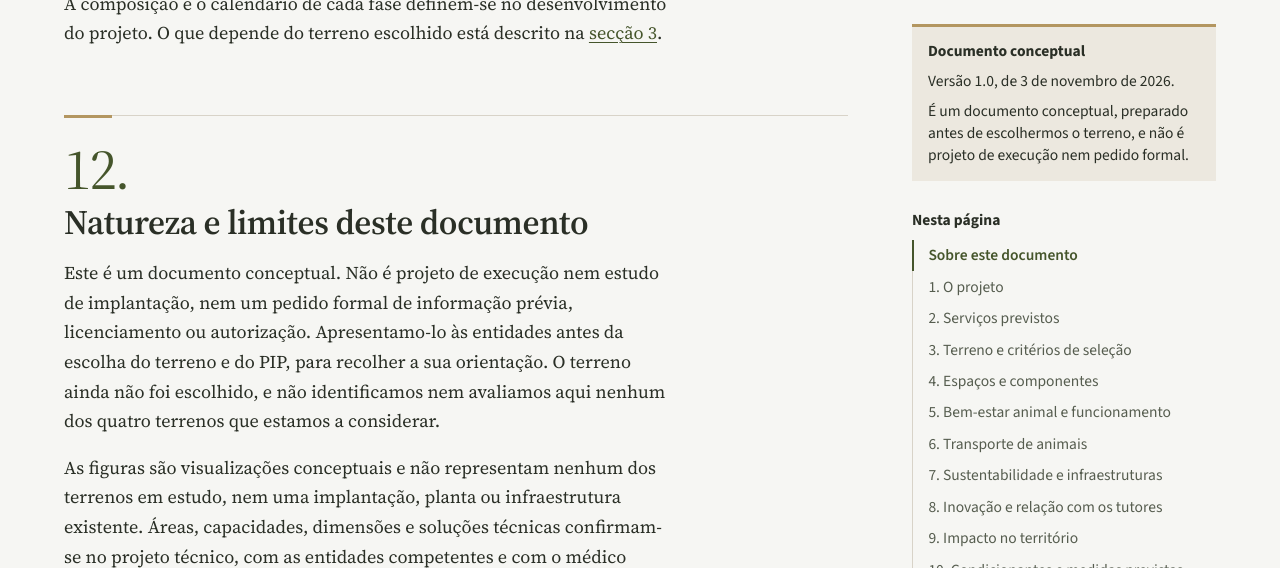
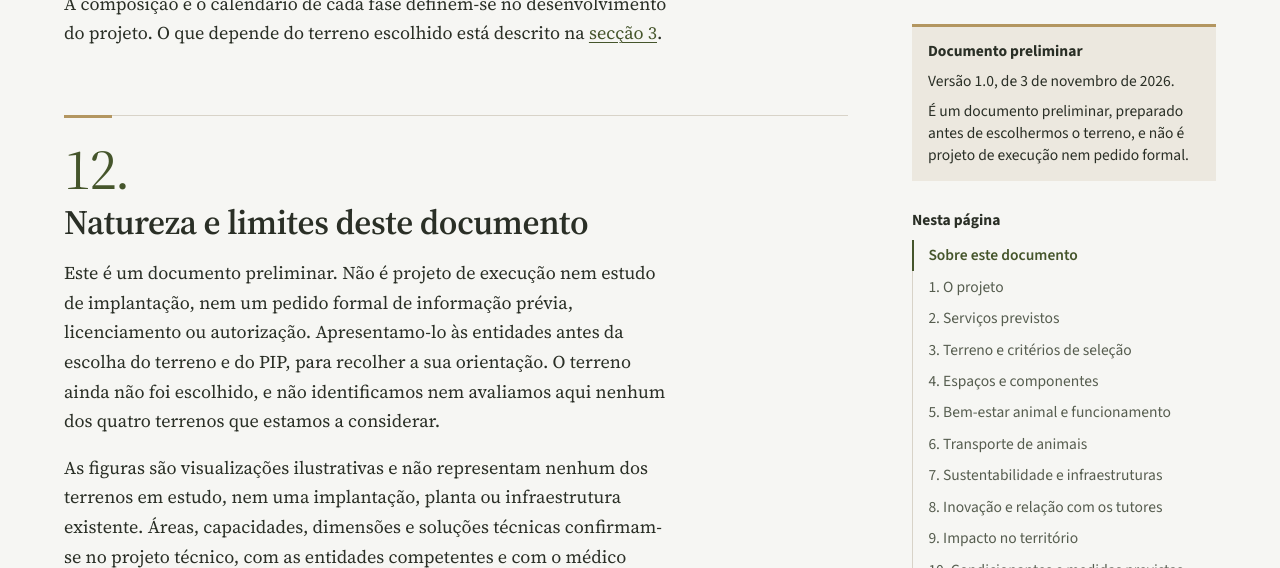
Before and after one commit to NunoMACastro/aldeia_canina, a Jekyll site: the page built from README.md, in a window 1280 px wide and 900 px high, scrolled down 23183 px. Shown: the top 568 px of the window. Built offline with Jekyll 4.4.1, drawn with Linux system fonts in a browser that asks for light colours; our own code applies the rules of GitHub Pages for plain Markdown files; some of the changed text lies outside the part shown.

Commit message:
Update: Contactos no rodapé, site fora dos motores de busca e ressalvas sem «conceptual»
Co-Authored-By: Claude Opus 5.5 <noreply@anthropic.com>

```diff
--- a/README.md
+++ b/README.md
@@ -4,7 +4,7 @@ Apresentação do projeto às entidades. Versão 1.0, de 3 de novembro de 2026,
 
 ## Sobre este documento
 
-Este documento apresenta o projeto no seu conjunto: o conceito, os serviços, os espaços, o funcionamento, as infraestruturas e os critérios de escolha do terreno. É o mesmo para todas as entidades. É um documento conceptual, preparado antes de escolhermos o terreno, e não é projeto de execução nem pedido formal.
+Este documento apresenta o projeto no seu conjunto: o conceito, os serviços, os espaços, o funcionamento, as infraestruturas e os critérios de escolha do terreno. É o mesmo para todas as entidades. É um documento preliminar, preparado antes de escolhermos o terreno, e não é projeto de execução nem pedido formal.
 
 Para cada entidade preparámos também um documento com os regimes que identificámos e as questões que gostaríamos de confirmar:
 
@@ -43,9 +43,9 @@ Os serviços vão do alojamento com pernoita à creche diária/ATL canino, com t
 
 Para a sustentabilidade ambiental, procuramos soluções eficientes (ver [secção 7](#7-sustentabilidade-e-infraestruturas)). O transporte serve também quem tem dificuldade em deslocar-se, a relação com os tutores apoia-se num portal digital (ver [secção 8](#8-inovação-e-relação-com-os-tutores)) e queremos que a aldeia tenha impacto económico e social no território. Crescerá por módulos, de forma progressiva (ver [secção 11](#11-faseamento)).
 
-![Vista aérea conceptual de uma aldeia canina integrada numa paisagem natural, com pequenas casas de alojamento, caminhos, zonas verdes e edifícios de apoio](images/aerial-readme.webp)
+![Vista aérea ilustrativa de uma aldeia canina integrada numa paisagem natural, com pequenas casas de alojamento, caminhos, zonas verdes e edifícios de apoio](images/aerial-readme.webp)
 
-_Figura 1. Visualização conceptual da organização geral da aldeia. Não representa nenhum dos terrenos em estudo, nem uma implantação ou um projeto de execução._
+_Figura 1. Visualização ilustrativa da organização geral da aldeia. Não representa nenhum dos terrenos em estudo, nem uma implantação ou um projeto de execução._
 
 ## 2. Serviços previstos
 
@@ -119,9 +119,9 @@ O acesso é controlado, com dupla porta de segurança e uma zona de espera separ
 
 O projeto gira à volta das casas de alojamento animal: pequenas construções independentes ou agrupadas em núcleos pouco densos, para que nem a imagem nem a experiência sejam as de uma sequência de boxes. A arquitetura, os materiais, o afastamento entre as casas e a relação com a paisagem dão forma à ideia de aldeia.
 
-![Perspetiva conceptual do interior de uma aldeia canina, com casa de apoio, casas de alojamento independentes, caminhos e espaços exteriores](images/view-readme.webp)
+![Perspetiva ilustrativa do interior de uma aldeia canina, com casa de apoio, casas de alojamento independentes, caminhos e espaços exteriores](images/view-readme.webp)
 
-_Figura 2. Visualização conceptual do ambiente pretendido. Não representa nenhum dos terrenos em estudo, nem uma implantação ou um projeto de execução._
+_Figura 2. Visualização ilustrativa do ambiente pretendido. Não representa nenhum dos terrenos em estudo, nem uma implantação ou um projeto de execução._
 
 Prevemos cinco tipologias de casa:
 
@@ -345,9 +345,9 @@ A composição e o calendário de cada fase definem-se no desenvolvimento do pro
 
 ## 12. Natureza e limites deste documento
 
-Este é um documento conceptual. Não é projeto de execução nem estudo de implantação, nem um pedido formal de informação prévia, licenciamento ou autorização. Apresentamo-lo às entidades antes da escolha do terreno e do PIP, para recolher a sua orientação. O terreno ainda não foi escolhido, e não identificamos nem avaliamos aqui nenhum dos quatro terrenos que estamos a considerar.
+Este é um documento preliminar. Não é projeto de execução nem estudo de implantação, nem um pedido formal de informação prévia, licenciamento ou autorização. Apresentamo-lo às entidades antes da escolha do terreno e do PIP, para recolher a sua orientação. O terreno ainda não foi escolhido, e não identificamos nem avaliamos aqui nenhum dos quatro terrenos que estamos a considerar.
 
-As figuras são visualizações conceptuais e não representam nenhum dos terrenos em estudo, nem uma implantação, planta ou infraestrutura existente. Áreas, capacidades, dimensões e soluções técnicas confirmam-se no projeto técnico, com as entidades competentes e com o médico veterinário responsável.
+As figuras são visualizações ilustrativas e não representam nenhum dos terrenos em estudo, nem uma implantação, planta ou infraestrutura existente. Áreas, capacidades, dimensões e soluções técnicas confirmam-se no projeto técnico, com as entidades competentes e com o médico veterinário responsável.
 
 O documento não é parecer jurídico e não confirma a licenciabilidade nem a conformidade legal do projeto. Os documentos das entidades indicam os regimes que identificámos, mas o enquadramento de cada matéria depende das fontes oficiais e da validação das entidades competentes.
 
--- a/_config.yml
+++ b/_config.yml
@@ -12,11 +12,14 @@ repositorio_md: https://github.com/NunoMACastro/aldeia_canina/blob/main/
 # estas frases mudam também.
 versao: "Versão 1.0, de 3 de novembro de 2026."
 versao_longa: "Apresentação do projeto às entidades. Versão 1.0, de 3 de novembro de 2026, baseada na visão 2.0 do projeto, da mesma data."
-natureza: "É um documento conceptual, preparado antes de escolhermos o terreno, e não é projeto de execução nem pedido formal."
+natureza: "É um documento preliminar, preparado antes de escolhermos o terreno, e não é projeto de execução nem pedido formal."
 # Título da página de entrada no site: a primeira frase do README.
 titulo_entrada: "Apresentação do projeto às entidades"
 # Nome na barra superior, o único sítio do site onde aparece.
 nome_barra: "Projeto Aldeia Canina Sustentável em Viseu"
+# Contactos do promotor no rodapé, indicados pelo utilizador a 2026-11-04.
+contacto_telefone: "966 182 433"
+contacto_email: "mariajpsousa@icloud.com"
 
 markdown: kramdown
 kramdown:
--- a/_layouts/default.html
+++ b/_layouts/default.html
@@ -131,7 +133,7 @@
   <div class="folha">
     <aside class="lado" aria-label="Sobre este documento e navegação">
       <div class="natureza">
-        <p class="natureza-t">Documento conceptual</p>
+        <p class="natureza-t">Documento preliminar</p>
         <p>{{ site.versao }}</p>
         <p>{{ site.natureza }}</p>
       </div>
@@ -161,9 +163,9 @@
   <div class="pe-in">
     <p>{{ site.versao_longa }}</p>
     <p>{{ site.natureza }}</p>
-    <p>Contacto do promotor: <span class="reservado">por preencher</span></p>
+    <p>Contactos do promotor: <a href="tel:+351{{ site.contacto_telefone | remove: ' ' }}">{{ site.contacto_telefone }}</a> e <a href="mailto:{{ site.contacto_email }}">{{ site.contacto_email }}</a></p>
     {%- if info %}
-    <p><a href="{{ site.repositorio_md }}{{ info.md }}" rel="noopener">Ler este documento em Markdown no GitHub</a></p>
+    <p class="pe-md"><a href="{{ site.repositorio_md }}{{ info.md }}" rel="noopener">Ler este documento em Markdown no GitHub</a></p>
     {%- endif %}
   </div>
 </footer>
--- a/assets/css/site.css
+++ b/assets/css/site.css
@@ -31,7 +31,7 @@
   --tinta-2: #565D4F;     /* texto secundário */
   --pinho: #45552B;       /* ligações, números e marcas */
   --pinho-escuro: #34411F;/* faixa do rodapé e fundo do texto sobre a paisagem no telemóvel */
-  --erva: #B39660;        /* erva seca: filetes e marcas, nunca texto */
+  --erva: #B39660;        /* erva seca: só traços e filetes, nunca texto nem superfície */
   --neblina: #DDD6CA;     /* fundo das imagens; texto secundário sobre escuro */
   --pedra: #ECE8DF;       /* caixas de nota */
   --filete: #D8D3C8;
@@ -264,7 +264,6 @@ a:hover { color: var(--pinho-escuro); text-decoration-thickness: 2px; }
 .pe-in p { margin: 0 0 .4rem; max-width: 62rem; color: var(--neblina); }
 .pe a { color: var(--chao); }
 .pe a:hover { color: var(--chao); text-decoration-thickness: 2px; }
-.reservado { background: var(--erva); color: var(--tinta); padding: 0 .35em; font-weight: 600; }
 
 /* Portáteis com pouca altura: os postais das entidades continuam no primeiro ecrã */
 @media (min-width: 64.01rem) and (max-height: 820px) {
@@ -313,7 +312,7 @@ a:hover { color: var(--pinho-escuro); text-decoration-thickness: 2px; }
 @media print {
   @page { margin: 18mm 16mm 20mm; }
   body { background: #fff; color: #000; font-size: 10.5pt; line-height: 1.5; }
-  .menu, .saltar, .indice, .postais-entrada, .postais-fim, .pe a { display: none; }
+  .menu, .saltar, .indice, .postais-entrada, .postais-fim, .pe-md { display: none; }
   /* A barra fica só com o nome: no papel é o único sítio onde ele aparece. */
   .barra { min-height: 0; padding: 0 0 3mm; border-bottom: 1px solid #999; }
   .nome { color: #000; font-size: 11pt; }
```
Also changed, not shown: other parts of _layouts/default.html (+2 -0 lines), _data/figuras.yml (+5 -5 lines).
